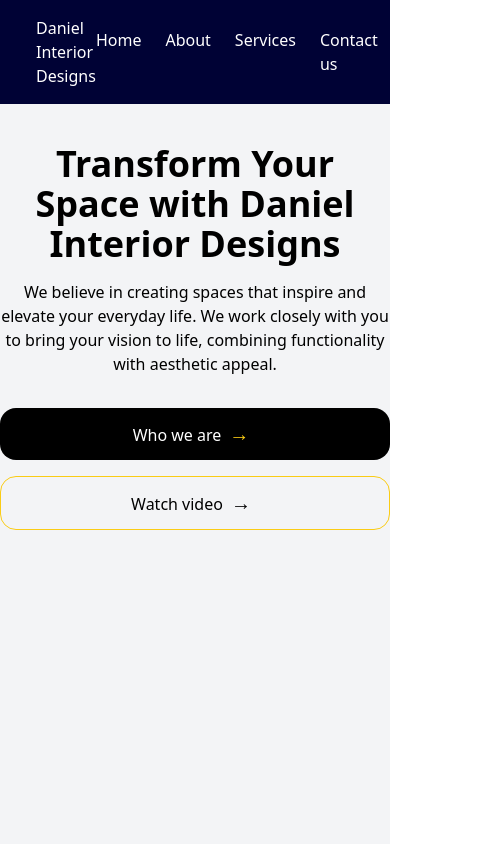
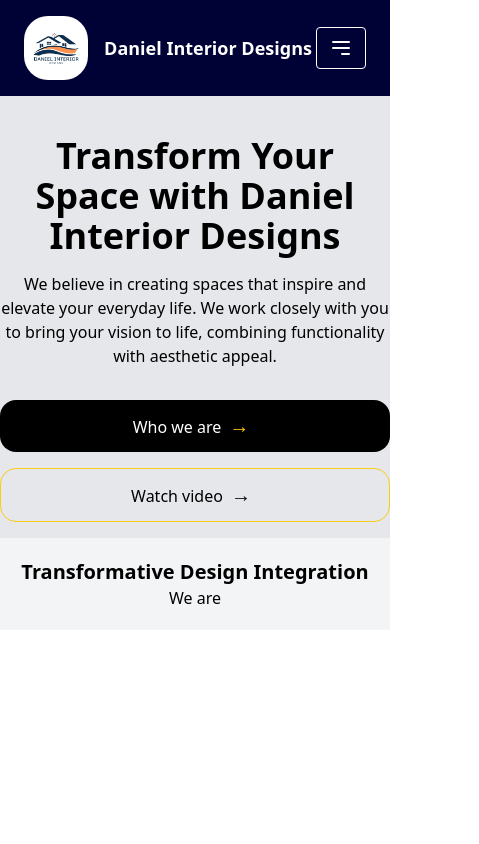
Before and after one commit to ErickGichuki/Daniel-Interior-designs, a React (Create React App) app in the folder client/: page /home in a window 390 px wide. Shown: the top 844 px of the page, 479 px wide, since content can reach past the window. Built offline with nearby package versions, Linux system fonts and the light colour scheme; the HTML template or start-up script is replaced by a standard one.

Commit message:
update the navbar component

```diff
--- a/client/src/components/Navbar.js
+++ b/client/src/components/Navbar.js
@@ -1,24 +1,45 @@
-import React from 'react'
+import React, {useState} from 'react'
 import { Link, NavLink } from 'react-router-dom'
 
 function Navbar() {
+  const [isOpen, setIsOpen] = useState(false)
+
   return (
     <nav className='p-4 bg-dark-blue text-white'>
       <div className='max-w-7xl mx-auto px-2 sm:px-6 lg:px-8'>
         <div className='relative flex items-center justify-between'>
           <div className='flex items-center'>
-            <Link to='/home'>
-              <img src='/tony.png' alt='logo' className='w-12 rounded-3xl'/>
+            <Link to='/home' aria-label='Home'>
+              <img src='/Daniel.png' alt='Dan logo' className='w-16 rounded-3xl'/>
             </Link>
           </div>
-          <p className='ml-3'>Daniel Interior Designs</p>
-          <div className='flex ml-auto'>
-            <NavLink to='/home' className='mr-6 hover:text-green-500'>Home</NavLink>
-            <NavLink to='/about' className='mr-6 hover:text-green-500'>About</NavLink>
-            <NavLink to='/services' className='mr-6 hover:text-green-500'>Services</NavLink>
-            <NavLink to='/contact' className='mr-6 hover:text-green-500'>Contact us</NavLink>
-            <NavLink to='/' className='mr-6 hover:text-green-500'>Logout</NavLink>
+          <p className='ml-3 text-lg font-semibold'>Daniel Interior Designs</p>
+          <div className='hidden md:flex space-x-6 ml-auto'>
+            <NavLink to='/home' className='hover:text-green-500' activeClassName='text-green-400'>Home</NavLink>
+            <NavLink to='/about' className='hover:text-green-500' activeClassName='text-green-400'>About</NavLink>
+            <NavLink to='/services' className='hover:text-green-500 ' activeClassName='text-green-400'>Services</NavLink>
+            <NavLink to='/contact' className='hover:text-green-500' activeClassName='text-green-400'>Contact us</NavLink>
+            <NavLink to='/' className='hover:text-green-500' activeClassName='text-green-400'>Logout</NavLink>
           </div>
+          <button
+          className='md:hidden flex items-center px-3 py-2 border rounded text-white border-white'
+          onClick={() =>setIsOpen(!isOpen)}
+          aria-label='Toggle navigation'
+          >
+             <svg className='w-6 h-6' fill='none' stroke='currentColor'viewBox='0 0 24 24' xmlns='http://www.w3.org/2000/svg'>
+              <path strokeLinecap='round'strokeLinejoin='round' strokeWidth='2' d='M4 6h16M4 12h16m-7 6h7'/>
+             </svg>
+          </button>
+        </div>
+      </div>
+
+      <div className={`md:hidden ${isOpen ? 'block' : 'hidden'}`}>
+        <div className='px-2 pt-2 pb-3 space-y-1 sm:px-3'>
+          <NavLink to='/home' className='block px-3 py-2 text-base font-medium text-white hover:bg-green-700 hover:text-white' activeClassName='bg-green-700 text-white'>Home</NavLink>
+          <NavLink to='/about' className='block px-3 py-2 text-base font-medium text-white hover:bg-green-700 hover:text-white' activeClassName='bg-green-700 text-white'>About</NavLink>
+          <NavLink to='/services' className='block px-3 py-2 text-base font-medium text-white hover:bg-green-700 hover:text-white' activeClassName='bg-green-700 text-white'>Services</NavLink>
+          <NavLink to='/contact' className='block px-3 py-2 text-base font-medium text-white hover:bg-green-700 hover:text-white' activeClassName='bg-green-700 text-white'>Contact Us</NavLink>
+          <NavLink to='/' className='block px-3 py-2 text-base font-medium text-white hover:bg-green-700 hover:text-white' activeClassName='bg-green-700 text-white'>Logout</NavLink>
         </div>
       </div>
     </nav>
--- a/client/src/pages/About.js
+++ b/client/src/pages/About.js
@@ -9,9 +9,9 @@
       <Navbar/>
       <div className='relative'>
         <h2 className='text-center text-lg font-bold'>About Daniel Interior Designs</h2>
-        <h3 className='font-bold text-lg'>Who we are</h3>
-        <p>Daniel interior designs is a provider of design solutions</p>
-        <p>We believe that your home or office should reflect your personal style and preferences. </p>
+        <h3 className='font-bold text-lg text-center'>Who we are</h3>
+        <p className='text-center'>Daniel interior designs is a provider of design solutions</p>
+        <p className='text-center'>We believe that your home or office should reflect your personal style and preferences. </p>
       </div>
 
       <div className='flex flex-col md:flex-row md:space-x-6 space-y-6 md:space-y-0 justify-center items-center py-8 mx-20'>
--- a/client/src/pages/Home.js
+++ b/client/src/pages/Home.js
@@ -5,13 +5,13 @@
   return (
     <div className='flex flex-col min-h-screen'>
       <Navbar />
-      <div className='flex-grow bg-gray-100'>
-        <div className='text-center pt-10 max-w-2xl mx-auto'>
+      <div className='bg-gray-200'>
+        <div className='text-center pt-10 max-w-2xl mx-auto mb-4'>
           <h1 className='text-4xl font-bold mb-4'>Transform Your Space with Daniel Interior Designs</h1>
           <p className='text-md mb-6'>We believe in creating spaces that inspire and elevate your everyday life. We work closely with you to bring your vision to life, combining functionality with aesthetic appeal.</p>
-          <div className='flex flex-col md:flex-row justify-center mt-8 space-y-4 md:space-y-0 md:space-x-4'>
+            <div className='flex flex-col md:flex-row justify-center mt-8 space-y-4 md:space-y-0 md:space-x-4'>
               <button
-              className='bg-black text-white p-3 rounded-2xl'
+              className='bg-black text-white p-3 rounded-2xl hover:bg-indigo-400 hover:text-black'
               >
                 <a href='/about'>
                 <span>Who we are</span>
@@ -19,11 +19,17 @@
                 </a>
               </button>
               <button
-              className='border border-yellow-400 text-black p-3 rounded-2xl'>
+              className='border border-yellow-400 text-black p-3 rounded-2xl hover:bg-yellow-400 hover:text-white hover:border-white'>
                 <span>Watch video</span>
                 <span className='text-black-400 mx-2 text-xl'>→</span>
               </button>
             </div>
+        </div>
+      </div>
+      <div className='bg-gray-100 pt-5 pb-5'>
+        <div className='text-center'>
+          <h2 className='text-xl font-semibold'>Transformative Design Integration</h2>
+          <p>We are</p>
         </div>
       </div>
     </div>
```
Also changed, not shown: 1 other file (tests, documents, lock files or other folders).
